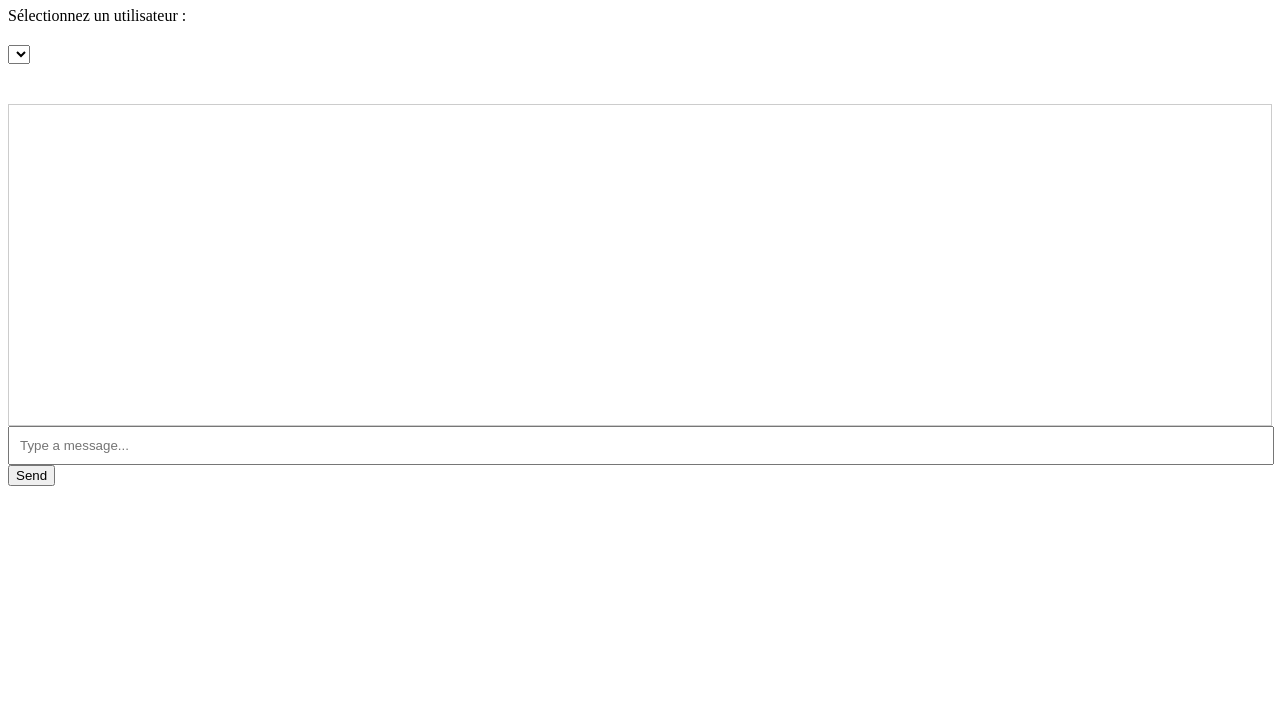
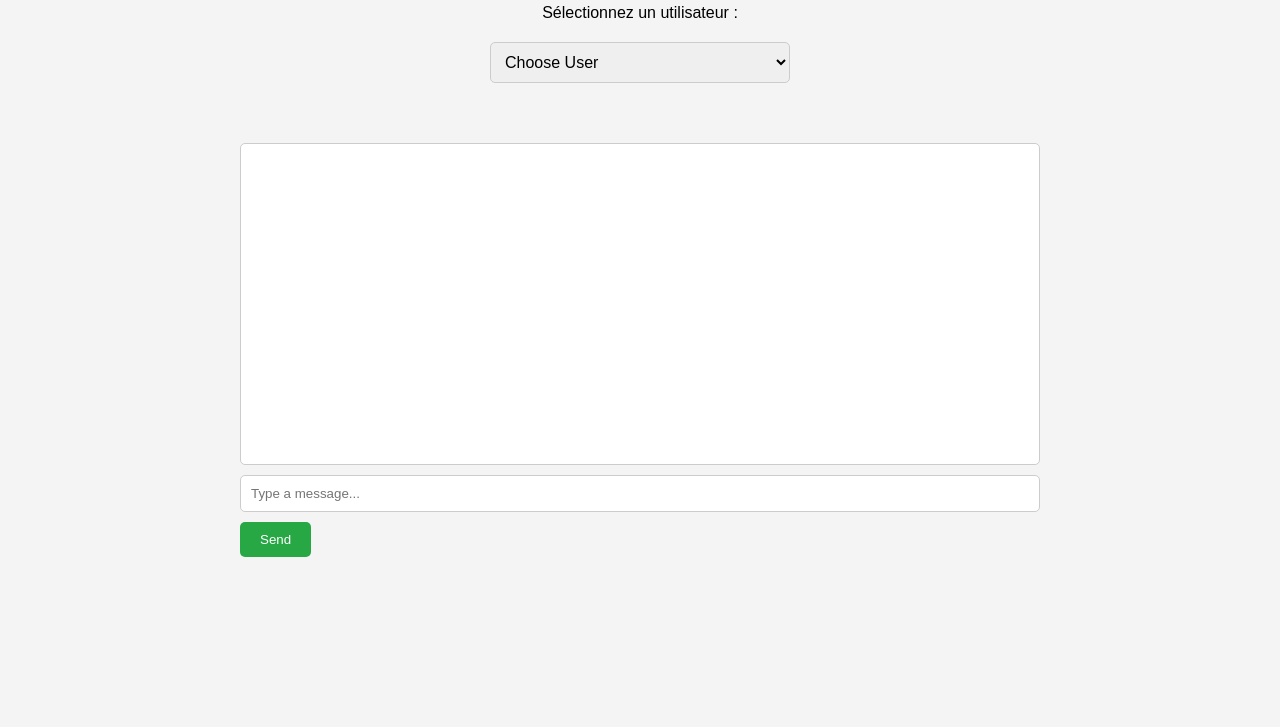
Before and after one commit to caimez323/MDT, a website: page move.html in a window 1280 px wide. Shown: the part 73-800 px from the top of the page. Drawn offline with nearby package versions, Linux system fonts and the light colour scheme; no server answers.

Commit message:
change css of move

```diff
--- a/move.html
+++ b/move.html
@@ -5,42 +5,101 @@
   <meta name="viewport" content="width=device-width, initial-scale=1.0">
   <title>Déplacer Utilisateur et Chat Vocal</title>
   <style>
+    body {
+      font-family: Arial, sans-serif;
+      background-color: #f4f4f4;
+      margin: 0;
+      padding: 0;
+      display: flex;
+      flex-direction: column;
+      align-items: center;
+    }
+
+    h1 {
+      color: #333;
+      margin: 20px 0;
+    }
+
     #userSelect {
       display: block;
       margin: 20px 0;
+      padding: 10px;
+      width: 300px;
+      font-size: 16px;
+      border: 1px solid #ccc;
+      border-radius: 5px;
     }
+
     #channelTabs {
       display: flex;
       flex-wrap: wrap;
       gap: 10px;
+      justify-content: center;
+      margin-top: 20px;
     }
+
     .channelTab {
-      padding: 10px;
+      padding: 10px 20px;
       border: 1px solid #ccc;
+      border-radius: 5px;
+      background-color: #fff;
       cursor: pointer;
+      transition: background-color 0.3s;
     }
-    .active {
+
+    .channelTab:hover {
       background-color: #ddd;
     }
+
+    .active {
+      background-color: #bbb;
+    }
+
     #chat {
       margin-top: 20px;
+      width: 80%;
+      max-width: 800px;
     }
+
     #messages {
       border: 1px solid #ccc;
       height: 300px;
       overflow-y: scroll;
       padding: 10px;
+      background-color: #fff;
+      border-radius: 5px;
     }
+
     #messageInput {
       width: calc(100% - 22px);
       padding: 10px;
+      margin-top: 10px;
+      border: 1px solid #ccc;
+      border-radius: 5px;
+    }
+
+    button {
+      padding: 10px 20px;
+      border: none;
+      border-radius: 5px;
+      background-color: #28a745;
+      color: white;
+      cursor: pointer;
+      transition: background-color 0.3s;
+      margin-top: 10px;
+    }
+
+    button:hover {
+      background-color: #218838;
     }
   </style>
 </head>
 <body>
   <h1>Déplacer Utilisateur et Chat Vocal</h1>
   <label for="userSelect">Sélectionnez un utilisateur :</label>
-  <select id="userSelect" name="user" required></select>
+  <select id="userSelect" name="user" required>
+    <option value="" disabled selected>Choose User</option>
+  </select>
 
   <div id="channelTabs"></div>
 
@@ -95,7 +154,7 @@
                 body: JSON.stringify({ userId: currentUserId, channelId: channel.id })
               });
 
-              alert('Utilisateur déplacé avec succès');
+              console.log('Utilisateur déplacé avec succès');
             }
 
             if (currentRoom) {
```
Also changed, not shown: index.js (line endings or trailing spaces).
